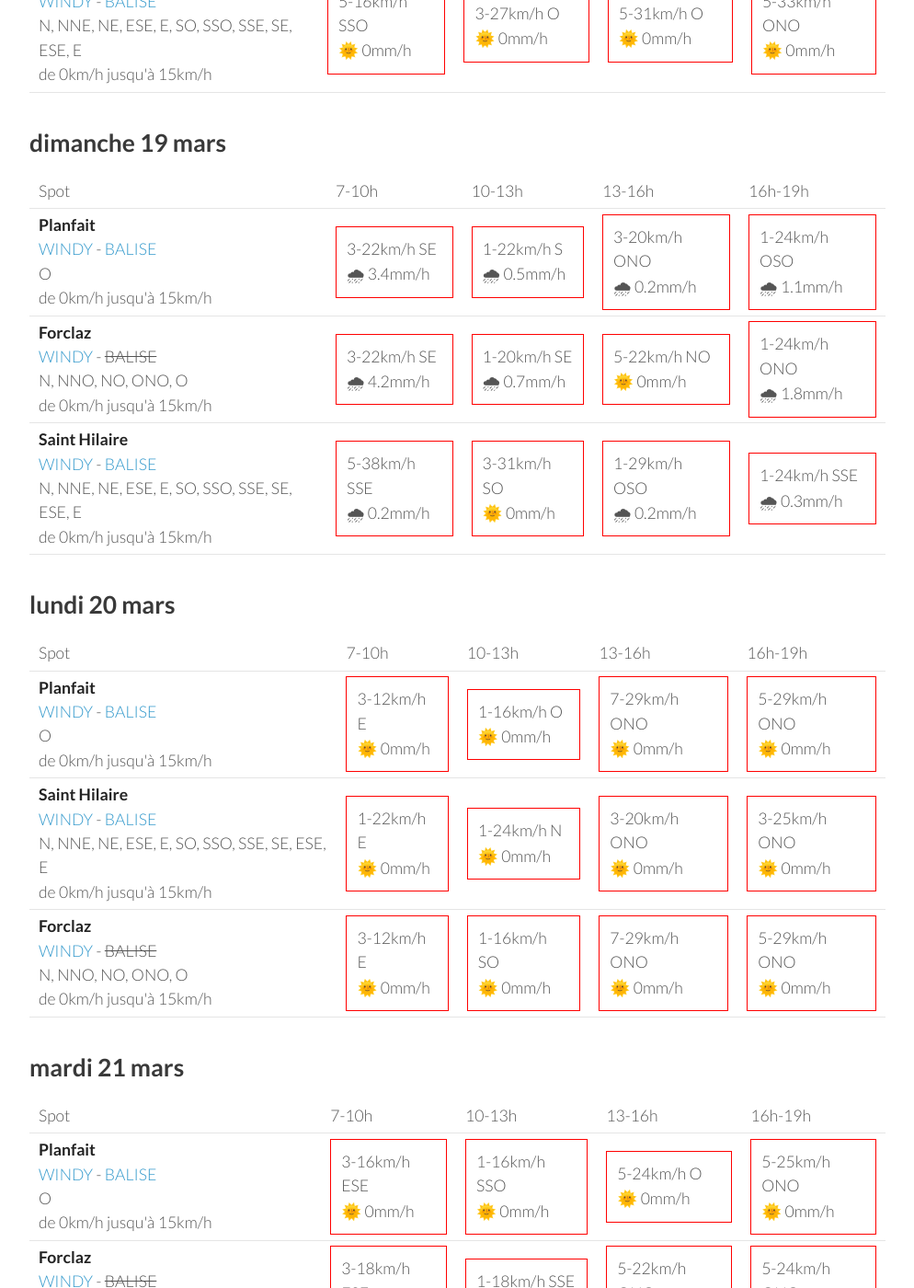
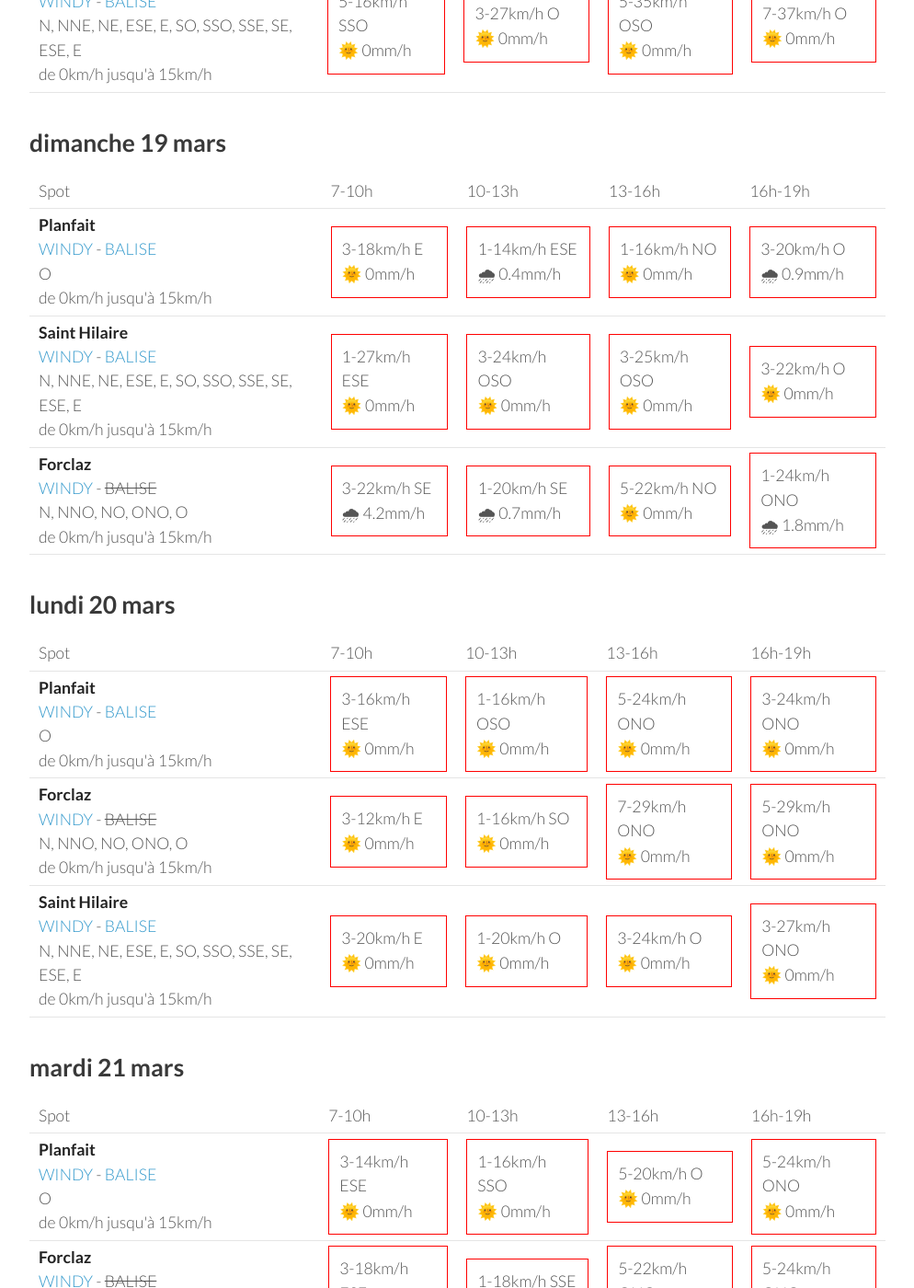
Before and after one commit to parapente-dans-le-nord/parapente-dans-le-nord.github.io, a Jekyll site: the page built from alpes_nord.markdown, in a window 1280 px wide and 1400 px high, scrolled down 1621 px. Shown: the whole window at 92% size, without its empty margins (26-1020 px from the left). Built offline with Jekyll 4.4.1, drawn with Linux system fonts in a browser that asks for light colours; some of the changed text lies outside the part shown.

Commit message:
update index.markdown

```diff
--- a/alpes_nord.markdown
+++ b/alpes_nord.markdown
@@ -36,7 +36,7 @@ page mise à jour le jeudi 16 mars 19:26
             <td><div class="not-flyable"><p>0-0km/h NA</p><p>🌧️ 0mm/h</p></div></td>
             <td><div class="not-flyable"><p>0-0km/h NA</p><p>🌧️ 0mm/h</p></div></td>
             <td><div class="not-flyable"><p>0-0km/h NA</p><p>🌧️ 0mm/h</p></div></td>
-            <td><div class="not-flyable"><p>3-14km/h SSO</p><p>🌞 0mm/h</p></div></td>
+            <td><div class="not-flyable"><p>0-20km/h O</p><p>🌞 0mm/h</p></div></td>
 
     </tr>
 <tr>
@@ -67,10 +67,10 @@ page mise à jour le jeudi 16 mars 19:26
 <tr>
         <td><strong>Planfait</strong><br><a href="https://windy.com/45.853/6.223?45.415,6.223,8">WINDY</a> - <span class=""><a href="https://www.openwindmap.org/PP496">BALISE</a> </span><br> <span class="vent-favorable">O</span><br><span class="force-vent">de 0km/h jusqu'à 15km/h</span> </td>
 
-            <td><div class="not-flyable"><p>7-12km/h SSE</p><p>🌞 0mm/h</p></div></td>
-            <td><div class="not-flyable"><p>5-11km/h SSE</p><p>🌞 0mm/h</p></div></td>
-            <td><div class="not-flyable"><p>5-14km/h SO</p><p>🌞 0mm/h</p></div></td>
-            <td><div class="flyable"><p>3-14km/h O</p><p>🌞 0mm/h</p></div></td>
+            <td><div class="not-flyable"><p>5-24km/h ESE</p><p>🌞 0mm/h</p></div></td>
+            <td><div class="not-flyable"><p>3-25km/h S</p><p>🌞 0mm/h</p></div></td>
+            <td><div class="not-flyable"><p>5-25km/h O</p><p>🌞 0mm/h</p></div></td>
+            <td><div class="not-flyable"><p>5-27km/h O</p><p>🌞 0mm/h</p></div></td>
 
 
     </tr>
@@ -113,10 +113,10 @@ page mise à jour le jeudi 16 mars 19:26
 <tr>
         <td><strong>Planfait</strong><br><a href="https://windy.com/45.853/6.223?45.415,6.223,8">WINDY</a> - <span class=""><a href="https://www.openwindmap.org/PP496">BALISE</a> </span><br> <span class="vent-favorable">O</span><br><span class="force-vent">de 0km/h jusqu'à 15km/h</span> </td>
 
-            <td><div class="not-flyable"><p>3-5km/h ESE</p><p>🌞 0mm/h</p></div></td>
-            <td><div class="not-flyable"><p>3-16km/h O</p><p>🌞 0mm/h</p></div></td>
+            <td><div class="not-flyable"><p>3-18km/h ESE</p><p>🌞 0mm/h</p></div></td>
+            <td><div class="not-flyable"><p>3-18km/h O</p><p>🌞 0mm/h</p></div></td>
             <td><div class="not-flyable"><p>5-25km/h ONO</p><p>🌞 0mm/h</p></div></td>
-            <td><div class="not-flyable"><p>7-29km/h O</p><p>🌞 0mm/h</p></div></td>
+            <td><div class="not-flyable"><p>5-29km/h ONO</p><p>🌞 0mm/h</p></div></td>
 
 
     </tr>
@@ -135,8 +135,8 @@ page mise à jour le jeudi 16 mars 19:26
 
             <td><div class="not-flyable"><p>5-16km/h SSO</p><p>🌞 0mm/h</p></div></td>
             <td><div class="not-flyable"><p>3-27km/h O</p><p>🌞 0mm/h</p></div></td>
-            <td><div class="not-flyable"><p>5-31km/h O</p><p>🌞 0mm/h</p></div></td>
-            <td><div class="not-flyable"><p>5-33km/h ONO</p><p>🌞 0mm/h</p></div></td>
+            <td><div class="not-flyable"><p>5-35km/h OSO</p><p>🌞 0mm/h</p></div></td>
+            <td><div class="not-flyable"><p>7-37km/h O</p><p>🌞 0mm/h</p></div></td>
 
 
     </tr>
@@ -159,10 +159,20 @@ page mise à jour le jeudi 16 mars 19:26
 <tr>
         <td><strong>Planfait</strong><br><a href="https://windy.com/45.853/6.223?45.415,6.223,8">WINDY</a> - <span class=""><a href="https://www.openwindmap.org/PP496">BALISE</a> </span><br> <span class="vent-favorable">O</span><br><span class="force-vent">de 0km/h jusqu'à 15km/h</span> </td>
 
-            <td><div class="not-flyable"><p>3-22km/h SE</p><p>🌧 3.4mm/h</p></div></td>
-            <td><div class="not-flyable"><p>1-22km/h S</p><p>🌧 0.5mm/h</p></div></td>
-            <td><div class="not-flyable"><p>3-20km/h ONO</p><p>🌧 0.2mm/h</p></div></td>
-            <td><div class="not-flyable"><p>1-24km/h OSO</p><p>🌧 1.1mm/h</p></div></td>
+            <td><div class="not-flyable"><p>3-18km/h E</p><p>🌞 0mm/h</p></div></td>
+            <td><div class="not-flyable"><p>1-14km/h ESE</p><p>🌧 0.4mm/h</p></div></td>
+            <td><div class="not-flyable"><p>1-16km/h NO</p><p>🌞 0mm/h</p></div></td>
+            <td><div class="not-flyable"><p>3-20km/h O</p><p>🌧 0.9mm/h</p></div></td>
+
+
+    </tr>
+<tr>
+        <td><strong>Saint Hilaire</strong><br><a href="https://windy.com/45.307/5.888?45.087,5.889,9,m:eUFagkX">WINDY</a> - <span class=""><a href="http://www.balisemeteo.com/balise.php?idBalise=61">BALISE</a> </span><br> <span class="vent-favorable">N, NNE, NE, ESE, E, SO, SSO, SSE, SE, ESE, E</span><br><span class="force-vent">de 0km/h jusqu'à 15km/h</span> </td>
+
+            <td><div class="not-flyable"><p>1-27km/h ESE</p><p>🌞 0mm/h</p></div></td>
+            <td><div class="not-flyable"><p>3-24km/h OSO</p><p>🌞 0mm/h</p></div></td>
+            <td><div class="not-flyable"><p>3-25km/h OSO</p><p>🌞 0mm/h</p></div></td>
+            <td><div class="not-flyable"><p>3-22km/h O</p><p>🌞 0mm/h</p></div></td>
 
 
     </tr>
@@ -173,16 +183,6 @@ page mise à jour le jeudi 16 mars 19:26
             <td><div class="not-flyable"><p>1-20km/h SE</p><p>🌧 0.7mm/h</p></div></td>
             <td><div class="not-flyable"><p>5-22km/h NO</p><p>🌞 0mm/h</p></div></td>
             <td><div class="not-flyable"><p>1-24km/h ONO</p><p>🌧 1.8mm/h</p></div></td>
-
-
-    </tr>
-<tr>
-        <td><strong>Saint Hilaire</strong><br><a href="https://windy.com/45.307/5.888?45.087,5.889,9,m:eUFagkX">WINDY</a> - <span class=""><a href="http://www.balisemeteo.com/balise.php?idBalise=61">BALISE</a> </span><br> <span class="vent-favorable">N, NNE, NE, ESE, E, SO, SSO, SSE, SE, ESE, E</span><br><span class="force-vent">de 0km/h jusqu'à 15km/h</span> </td>
-
-            <td><div class="not-flyable"><p>5-38km/h SSE</p><p>🌧 0.2mm/h</p></div></td>
-            <td><div class="not-flyable"><p>3-31km/h SO</p><p>🌞 0mm/h</p></div></td>
-            <td><div class="not-flyable"><p>1-29km/h OSO</p><p>🌧 0.2mm/h</p></div></td>
-            <td><div class="not-flyable"><p>1-24km/h SSE</p><p>🌧 0.3mm/h</p></div></td>
 
 
     </tr>
@@ -205,20 +205,10 @@ page mise à jour le jeudi 16 mars 19:26
 <tr>
         <td><strong>Planfait</strong><br><a href="https://windy.com/45.853/6.223?45.415,6.223,8">WINDY</a> - <span class=""><a href="https://www.openwindmap.org/PP496">BALISE</a> </span><br> <span class="vent-favorable">O</span><br><span class="force-vent">de 0km/h jusqu'à 15km/h</span> </td>
 
-            <td><div class="not-flyable"><p>3-12km/h E</p><p>🌞 0mm/h</p></div></td>
-            <td><div class="not-flyable"><p>1-16km/h O</p><p>🌞 0mm/h</p></div></td>
-            <td><div class="not-flyable"><p>7-29km/h ONO</p><p>🌞 0mm/h</p></div></td>
-            <td><div class="not-flyable"><p>5-29km/h ONO</p><p>🌞 0mm/h</p></div></td>
-
-
-    </tr>
-<tr>
-        <td><strong>Saint Hilaire</strong><br><a href="https://windy.com/45.307/5.888?45.087,5.889,9,m:eUFagkX">WINDY</a> - <span class=""><a href="http://www.balisemeteo.com/balise.php?idBalise=61">BALISE</a> </span><br> <span class="vent-favorable">N, NNE, NE, ESE, E, SO, SSO, SSE, SE, ESE, E</span><br><span class="force-vent">de 0km/h jusqu'à 15km/h</span> </td>
-
-            <td><div class="not-flyable"><p>1-22km/h E</p><p>🌞 0mm/h</p></div></td>
-            <td><div class="not-flyable"><p>1-24km/h N</p><p>🌞 0mm/h</p></div></td>
-            <td><div class="not-flyable"><p>3-20km/h ONO</p><p>🌞 0mm/h</p></div></td>
-            <td><div class="not-flyable"><p>3-25km/h ONO</p><p>🌞 0mm/h</p></div></td>
+            <td><div class="not-flyable"><p>3-16km/h ESE</p><p>🌞 0mm/h</p></div></td>
+            <td><div class="not-flyable"><p>1-16km/h OSO</p><p>🌞 0mm/h</p></div></td>
+            <td><div class="not-flyable"><p>5-24km/h ONO</p><p>🌞 0mm/h</p></div></td>
+            <td><div class="not-flyable"><p>3-24km/h ONO</p><p>🌞 0mm/h</p></div></td>
 
 
     </tr>
@@ -229,6 +219,16 @@ page mise à jour le jeudi 16 mars 19:26
             <td><div class="not-flyable"><p>1-16km/h SO</p><p>🌞 0mm/h</p></div></td>
             <td><div class="not-flyable"><p>7-29km/h ONO</p><p>🌞 0mm/h</p></div></td>
             <td><div class="not-flyable"><p>5-29km/h ONO</p><p>🌞 0mm/h</p></div></td>
+
+
+    </tr>
+<tr>
+        <td><strong>Saint Hilaire</strong><br><a href="https://windy.com/45.307/5.888?45.087,5.889,9,m:eUFagkX">WINDY</a> - <span class=""><a href="http://www.balisemeteo.com/balise.php?idBalise=61">BALISE</a> </span><br> <span class="vent-favorable">N, NNE, NE, ESE, E, SO, SSO, SSE, SE, ESE, E</span><br><span class="force-vent">de 0km/h jusqu'à 15km/h</span> </td>
+
+            <td><div class="not-flyable"><p>3-20km/h E</p><p>🌞 0mm/h</p></div></td>
+            <td><div class="not-flyable"><p>1-20km/h O</p><p>🌞 0mm/h</p></div></td>
+            <td><div class="not-flyable"><p>3-24km/h O</p><p>🌞 0mm/h</p></div></td>
+            <td><div class="not-flyable"><p>3-27km/h ONO</p><p>🌞 0mm/h</p></div></td>
 
 
     </tr>
@@ -251,10 +251,10 @@ page mise à jour le jeudi 16 mars 19:26
 <tr>
         <td><strong>Planfait</strong><br><a href="https://windy.com/45.853/6.223?45.415,6.223,8">WINDY</a> - <span class=""><a href="https://www.openwindmap.org/PP496">BALISE</a> </span><br> <span class="vent-favorable">O</span><br><span class="force-vent">de 0km/h jusqu'à 15km/h</span> </td>
 
-            <td><div class="not-flyable"><p>3-16km/h ESE</p><p>🌞 0mm/h</p></div></td>
+            <td><div class="not-flyable"><p>3-14km/h ESE</p><p>🌞 0mm/h</p></div></td>
             <td><div class="not-flyable"><p>1-16km/h SSO</p><p>🌞 0mm/h</p></div></td>
-            <td><div class="not-flyable"><p>5-24km/h O</p><p>🌞 0mm/h</p></div></td>
-            <td><div class="not-flyable"><p>5-25km/h ONO</p><p>🌞 0mm/h</p></div></td>
+            <td><div class="not-flyable"><p>5-20km/h O</p><p>🌞 0mm/h</p></div></td>
+            <td><div class="not-flyable"><p>5-24km/h ONO</p><p>🌞 0mm/h</p></div></td>
 
 
     </tr>
@@ -271,10 +271,10 @@ page mise à jour le jeudi 16 mars 19:26
 <tr>
         <td><strong>Saint Hilaire</strong><br><a href="https://windy.com/45.307/5.888?45.087,5.889,9,m:eUFagkX">WINDY</a> - <span class=""><a href="http://www.balisemeteo.com/balise.php?idBalise=61">BALISE</a> </span><br> <span class="vent-favorable">N, NNE, NE, ESE, E, SO, SSO, SSE, SE, ESE, E</span><br><span class="force-vent">de 0km/h jusqu'à 15km/h</span> </td>
 
-            <td><div class="not-flyable"><p>1-20km/h NE</p><p>🌞 0mm/h</p></div></td>
-            <td><div class="not-flyable"><p>1-22km/h OSO</p><p>🌞 0mm/h</p></div></td>
-            <td><div class="not-flyable"><p>5-33km/h SO</p><p>🌞 0mm/h</p></div></td>
-            <td><div class="not-flyable"><p>7-40km/h SO</p><p>🌞 0mm/h</p></div></td>
+            <td><div class="not-flyable"><p>1-12km/h ENE</p><p>🌞 0mm/h</p></div></td>
+            <td><div class="not-flyable"><p>1-18km/h OSO</p><p>🌞 0mm/h</p></div></td>
+            <td><div class="not-flyable"><p>5-29km/h OSO</p><p>🌞 0mm/h</p></div></td>
+            <td><div class="not-flyable"><p>7-37km/h SO</p><p>🌞 0mm/h</p></div></td>
 
 
     </tr>
```
Also changed, not shown: other parts of alpes_nord.markdown (+1 -1 lines).
